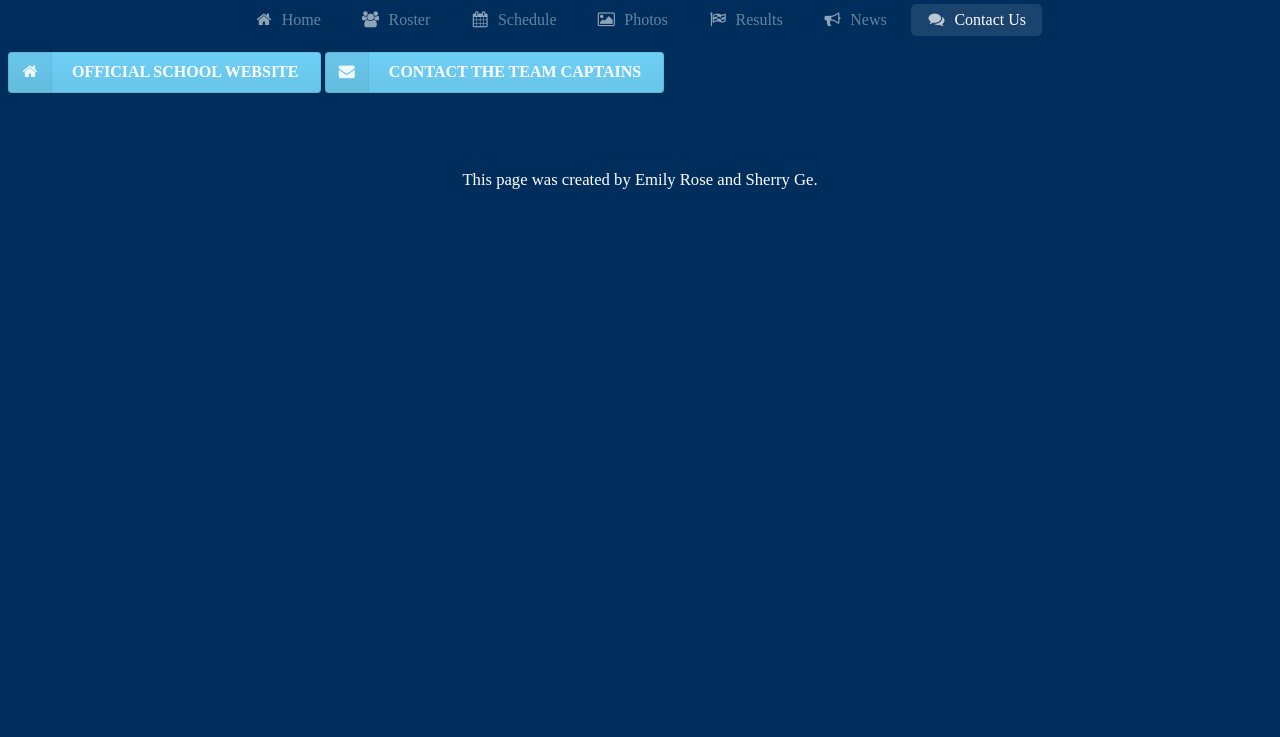
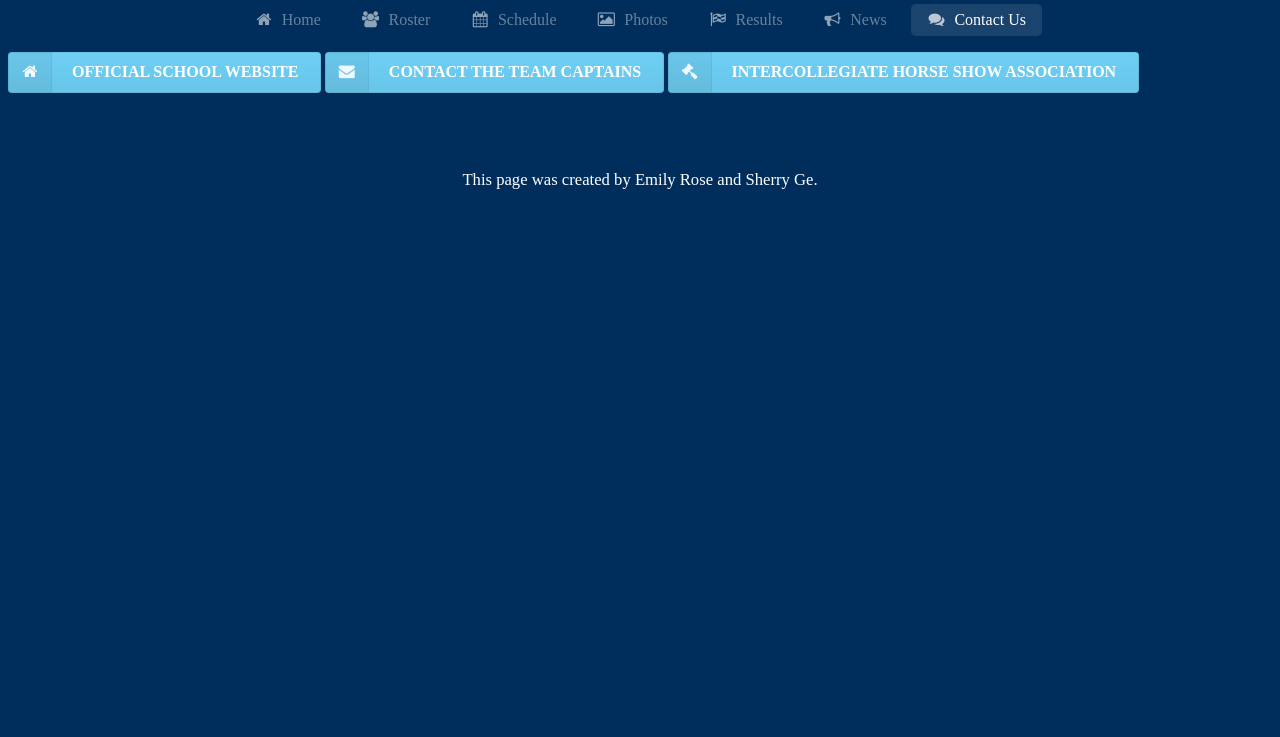
Before and after one commit to coldwellop1/equestrianevents, a plain HTML site: page contact.html in a window 1280 px wide. Shown: the part 63-800 px from the top of the page. Drawn offline with nearby package versions, Linux system fonts and the light colour scheme.

Commit message:
Update contact.html

```diff
--- a/contact.html
+++ b/contact.html
@@ -46,6 +46,9 @@
 	<a class="ui labeled icon light blue button" href="mailto:wheaton.equestrian@gmail.com" target="_blank">
   		<i class="mail icon"></i>Contact the Team Captains
 	</a>
+	<a class="ui labeled icon light blue button" href="ihsainc.com" target="_blank">
+  		<i class="legal icon"></i>Intercollegiate Horse Show Association
+	</a>
 
 	<br>
 	<br>
```
